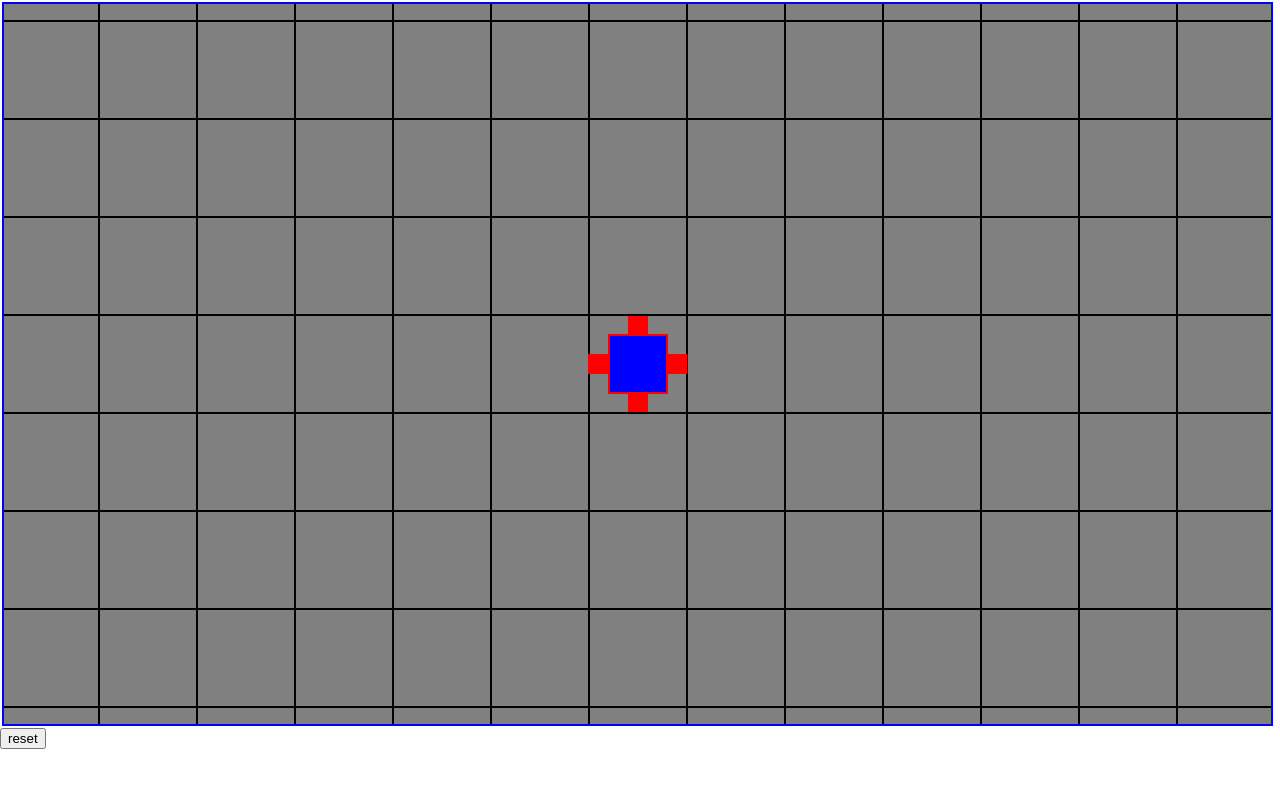
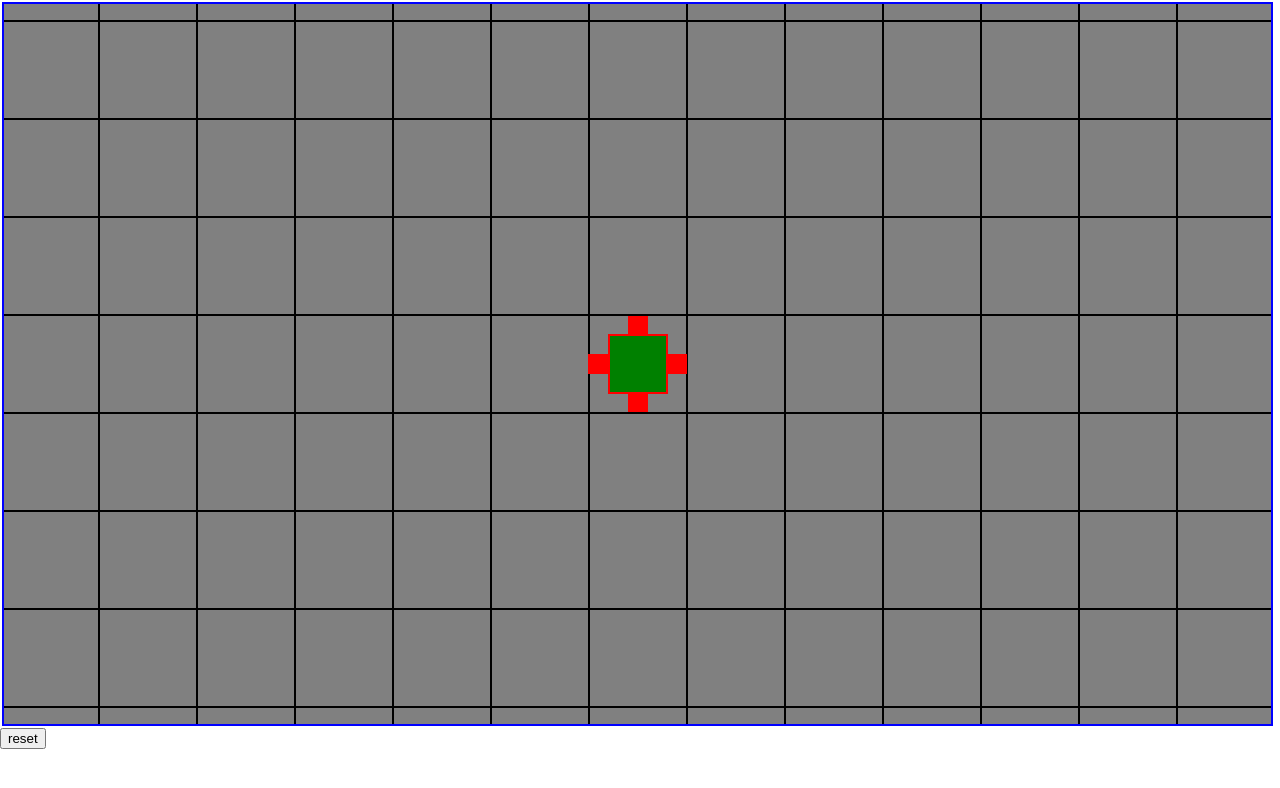
Before and after one commit to ShabanK/minecraft-room-tracker, a React (Vite) app: page / in a window 1280 px wide. Shown: the top 788 px of the page. Built offline with nearby package versions, Linux system fonts and the light colour scheme.

Commit message:
fixed trail not resetting

```diff
--- a/src/Map.jsx
+++ b/src/Map.jsx
@@ -30,6 +30,7 @@ export default function Box() {
     });
     arr[gridRadius][gridRadius] = new Room(`${gridRadius}/${gridRadius}`, true);
     setGrid(arr);
+    setHomeDirection("");
     trail.push(`${gridRadius}/${gridRadius}`);
     setCurrentSelection({
       row: gridRadius,
--- a/src/RoomDiv.jsx
+++ b/src/RoomDiv.jsx
@@ -11,7 +11,7 @@ export default function RoomDiv({
   editHomeDirection,
 }) {
   const ref = useRef();
-  const [bgcolor, setbgcolor] = useState(0);
+  const [bgcolor, setbgcolor] = useState(isHome ? 1 : 0);
   const listOfColors = ["blue", "green", "yellow", "orange", "white"];
   const [initialState, setInitialState] = useState("");
 
```
